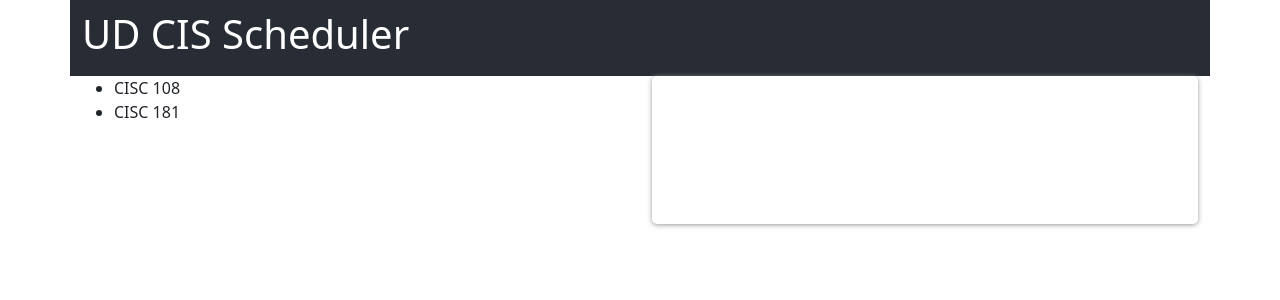
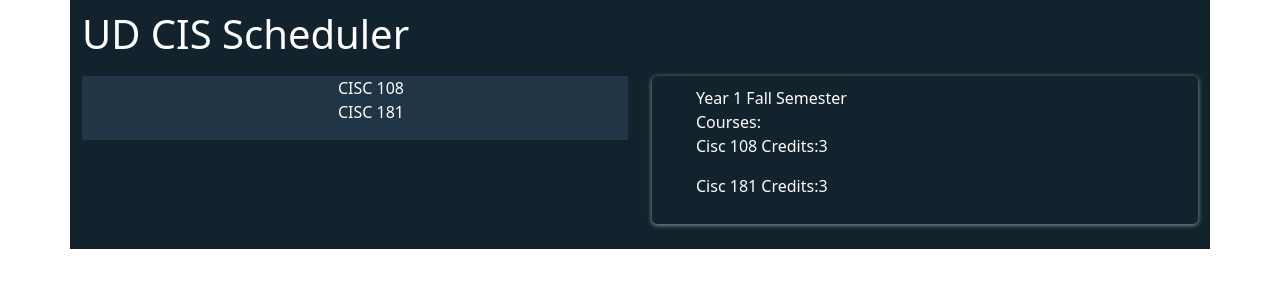
Before and after one commit to mnawar27/ud-cis-scheduler-team-7, a React (Create React App) app: page / in a window 1280 px wide. Shown: the top 300 px of the page. Built offline with nearby package versions, Linux system fonts and the light colour scheme.

Commit message:
added style changes

```diff
--- a/src/App.css
+++ b/src/App.css
@@ -1,9 +1,9 @@
 .App {
-  background-color: white;
+  background-color: #12232E;
+  color: white;
 }
 
 .App-header {
-  background-color: #282c34;
   min-height: auto;
   display: flex;
   flex-direction: column;
--- a/src/Components/Menu.css
+++ b/src/Components/Menu.css
@@ -2,5 +2,9 @@
     display: flex;
     justify-content: center;
     flex-flow: column-wrap;
+    background-color: #203647;
+}
 
+ul {
+    list-style-type: none;
 }
--- a/src/Components/Menu.tsx
+++ b/src/Components/Menu.tsx
@@ -1,10 +1,11 @@
 import React from "react";
 
 export function Menu(): JSX.Element{
-    return(
+    return(<div className={"menu"}>
         <ul>
             <li>CISC 108</li>
             <li>CISC 181</li>
         </ul>
+    </div>
     );
 }
```
